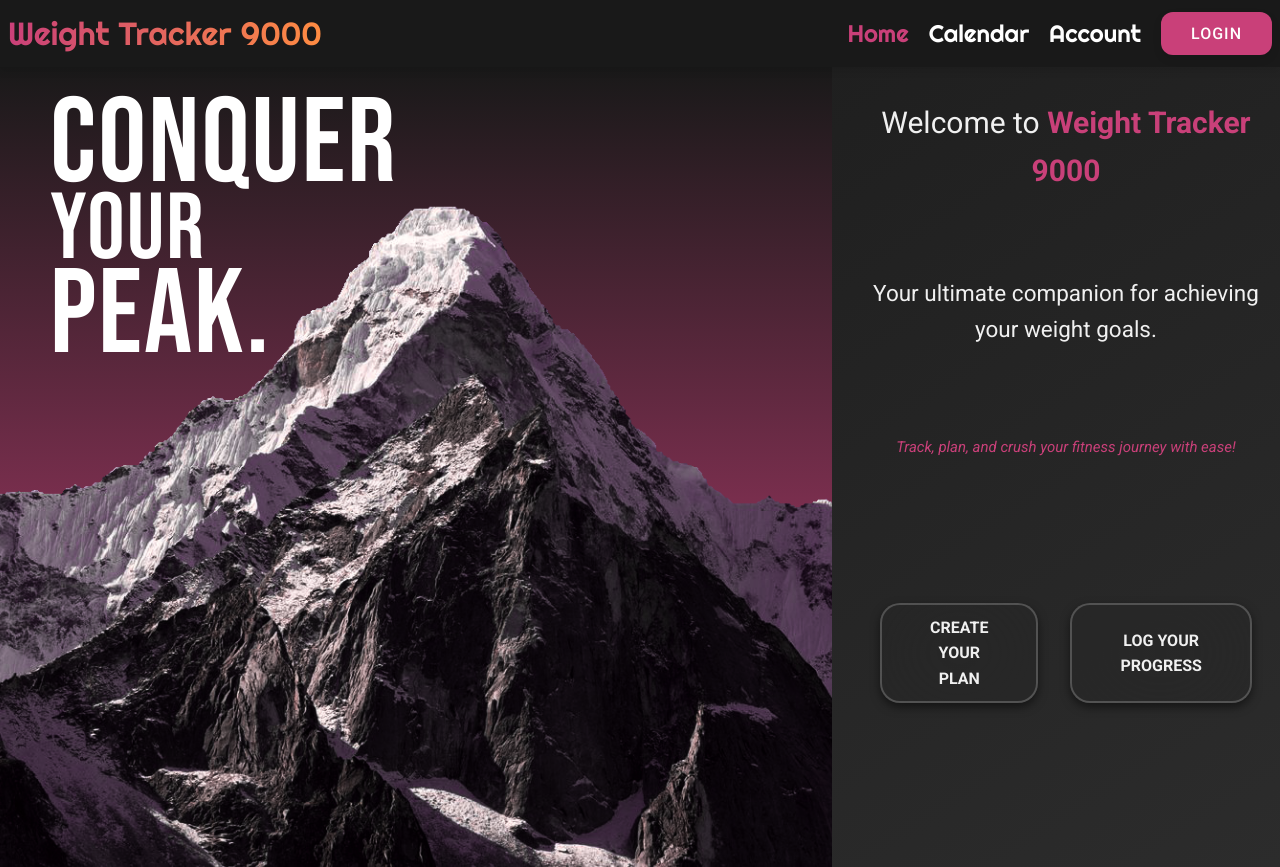
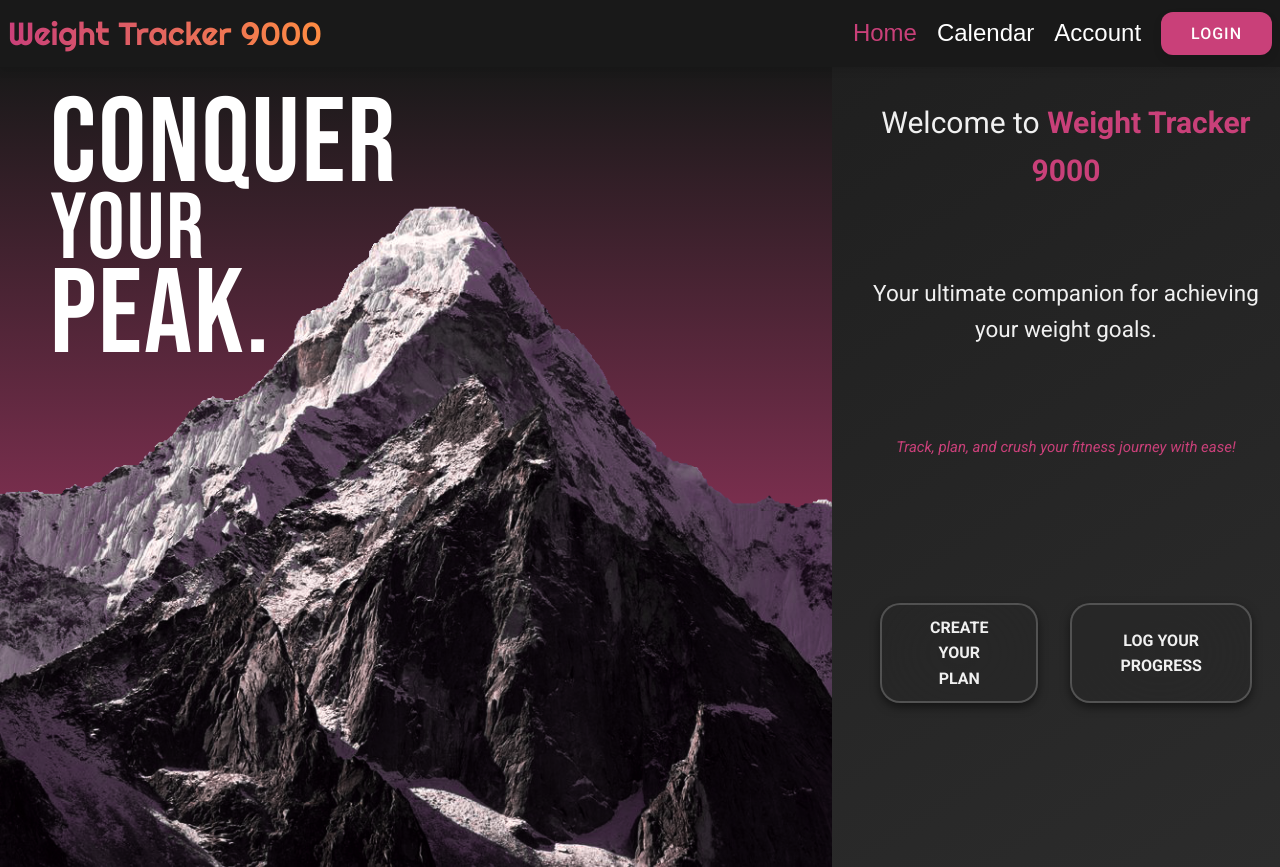
Before and after one commit to x-Lo/weight-tracker9000, a Vue app: page / in a window 1280 px wide. Built offline with nearby package versions, Linux system fonts and the light colour scheme; no server answers; the HTML template or start-up script is replaced by a standard one; what v-calendar would draw is missing.

Commit message:
changed nav link font

```diff
--- a/src/components/Navbar.vue
+++ b/src/components/Navbar.vue
@@ -118,14 +118,14 @@
   color: #fff;
   text-decoration: none;
   font-size: 1.5rem;
-  font-family: "Righteous", sans-serif;
+  font-family: Arial, Helvetica, sans-serif;
 }
 
 /* Active link styling */
 .nav-link.active {
   color: #C94079;
   font-size: 1.5rem;
-  font-family: "Righteous", sans-serif;
+  font-family: Arial, Helvetica, sans-serif;
 }
 
 .hamburger {
```
